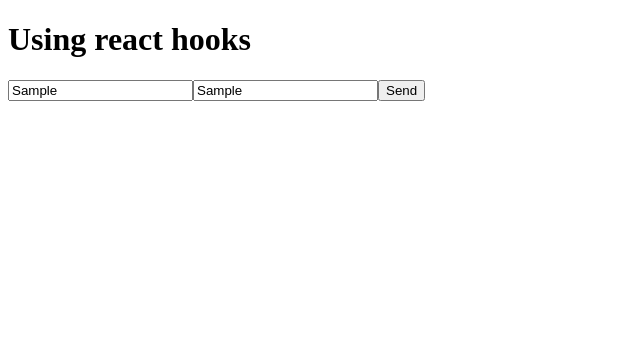
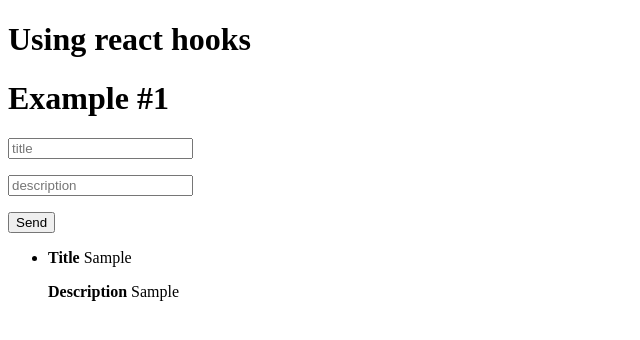
Before and after one commit to DuvanCorrea/react-hooks, a React (Create React App) app: page / in a window 1280 px wide. Both pictures are taken after typing "Sample", "Sample" into the empty fields and a click on the button "Send". Shown: the top 340 px of the page, without its empty margins (0-640 px from the left). Built offline with nearby package versions, Linux system fonts and the light colour scheme.

Commit message:
using forms 2

```diff
--- a/src/Contador.js
+++ b/src/Contador.js
@@ -1,31 +1,51 @@
-import React, { Fragment } from "react";
+import React, { Fragment, useState } from "react";
 import { useForm } from "react-hook-form";
 
 const Contador = () => {
   const { register, error, handleSubmit } = useForm();
 
-  const showData = (data, e) => {
-    console.log(data);
+  const onSend = (data, e) => {
+    setEntrance([...Entrance, data]);
+    e.target.reset();
   };
+
+  const [Entrance, setEntrance] = useState([]);
 
   return (
     <Fragment>
-      <form onSubmit={handleSubmit(showData)}>
+      <h1>Example #1</h1>
+      <form onSubmit={handleSubmit(onSend)}>
         <input
-          name="input"
+          name="title"
+          placeholder="title"
           ref={register({
-            required: { value: true, message: "Input obligatorio" },
+            required: { value: true, message: "title require" },
           })}
         ></input>
+        <p>{error?.title?.message}</p>
         <input
-          name="input2"
+          name="description"
+          placeholder="description"
           ref={register({
-            required: { value: true, message: "Input2 obligatorio" },
+            required: { value: true, message: "description require" },
+            minLength: { value: 5, message: "min 5" },
           })}
         ></input>
-        <span>{error?.input?.message}</span>
+        <p>{error?.description?.message}</p>
         <button>Send</button>
       </form>
+      <ul>
+        {Entrance.map((e, i) => (
+          <Fragment>
+            <li key={i}>
+              <strong>Title</strong> {e.title}
+            </li>
+            <p>
+              <strong>Description</strong> {e.description}
+            </p>
+          </Fragment>
+        ))}
+      </ul>
     </Fragment>
   );
 };
```
